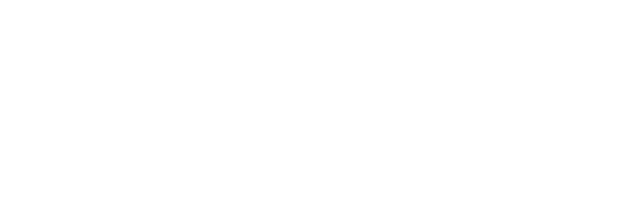
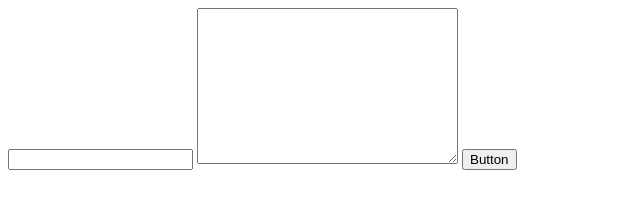
Before and after one commit to PJSalter/Http-App-Project, a plain HTML site: page index.html in a window 1280 px wide. Shown: the whole page, without its empty margins (0-640 px from the left). Drawn offline with Linux system fonts and the light colour scheme.

Commit message:
added form with input, button and text area

```diff
--- a/index.html
+++ b/index.html
@@ -8,7 +8,12 @@
     <title>http-app-project</title>
 </head>
 <body>
+<form >
+    <input type="search">
+    <textarea name="textarea" id="" cols="30" rows="10"></textarea>
+    <button type="button">Button</button>
 
+</form>
     <script src="app.js"></script>
 </body>
 </html>
```
